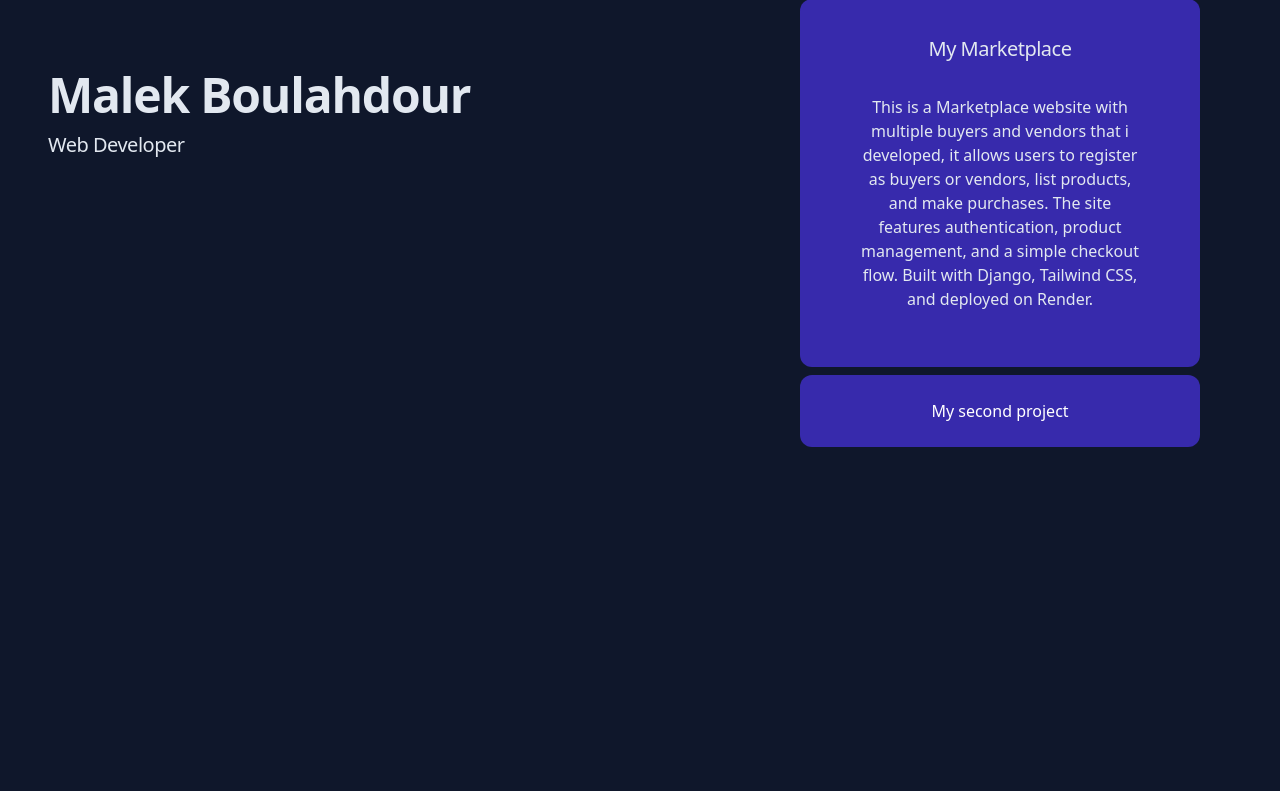
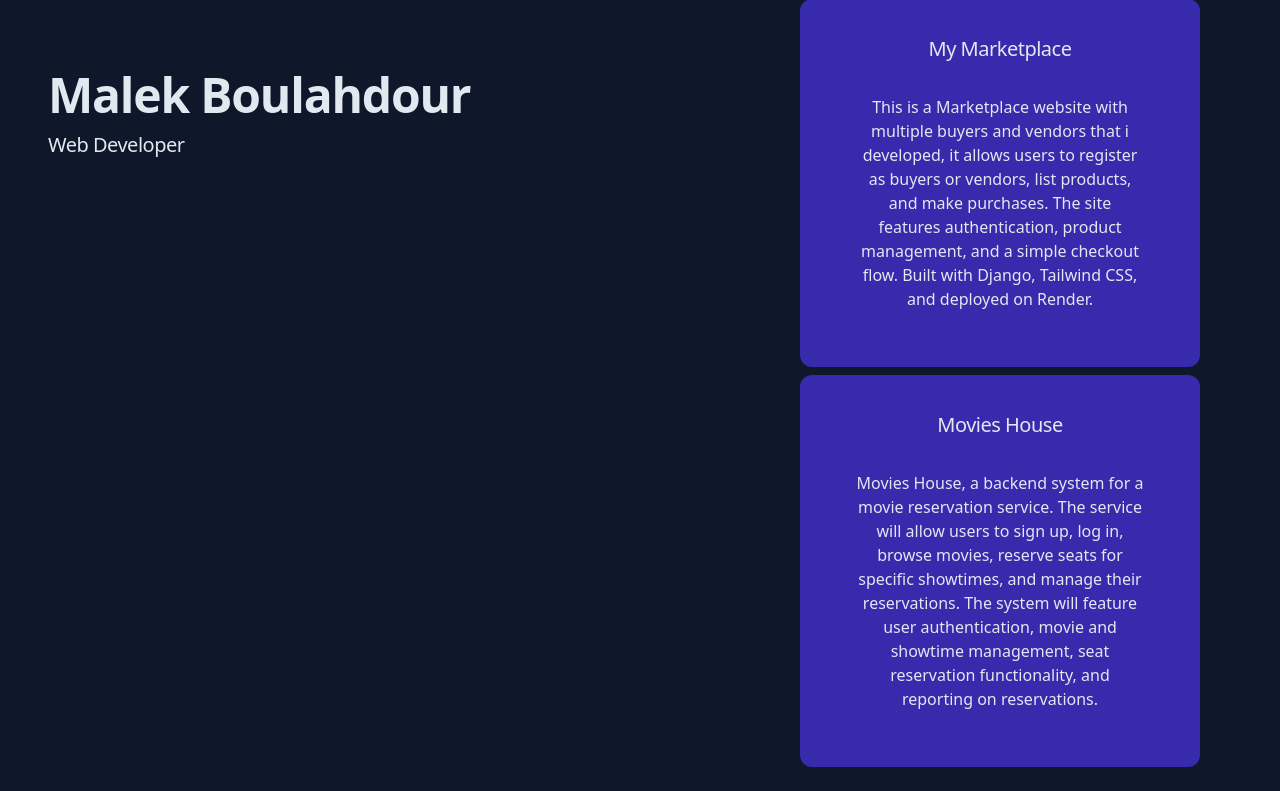
Before and after one commit to Malek-mak/Portfolio, a Django app: page / in a window 1280 px wide. Shown: the part 178-969 px from the top of the page. Before the commit the page ends 625 px from the top, so only its background shows below. Run offline with Django 5.2, Linux system fonts and the light colour scheme.

Commit message:
Added The Movies House website

```diff
--- a/portfolio/templates/Home/home.html
+++ b/portfolio/templates/Home/home.html
@@ -57,7 +57,14 @@
                     The site features authentication, product management, and a simple checkout flow. Built with Django, Tailwind CSS, and deployed on Render.
                 </p></li>
                 </a>
-                <li class="p-6 m-2 rounded-xl  text-center bg-indigo-800 text-white hover:bg-slate-800/50 opacity-100 hover:shadow-xl/30 hover:opacity-50">My second project</li>
+                <a href="https://oviesouse-boulahdourabdelmalek2190-svl6jcvp.leapcell.online" target="_blank">
+                <li class="p-6 m-2 text-center bg-indigo-800 hover:bg-slate-800/50 hover:shadow-xl/30 opacity-100 text-white hover:opacity-50  rounded-xl">
+                    <h2 class="mt-3 text-lg font-medium tracking-tight text-slate-200 sm:text-xl">Movies House</h2>
+                <p class="m-4 max-w-xs leading-normal text-md text-slate-200 p-4">
+                    Movies House, a backend system for a movie reservation service. The service will allow users to sign up, log in, browse movies, reserve seats for specific showtimes, and manage their reservations.
+                    The system will feature user authentication, movie and showtime management, seat reservation functionality, and reporting on reservations.
+                </p></li>
+                </a>
             </ul>
         </div>
 <!-- The About page div -->
```
